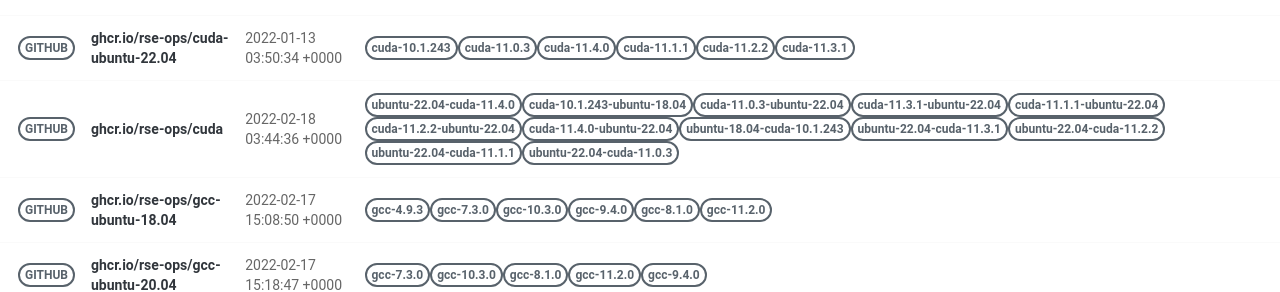
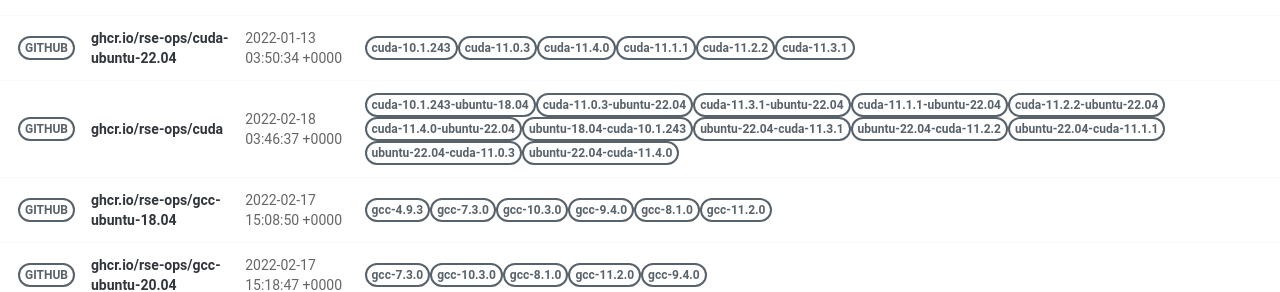
Before and after one commit to rse-ops/docker-images, a Jekyll site: the page built from pages/index.md, in a window 1280 px wide. Shown: the part 414-706 px from the top of the page. Built offline with Jekyll 4.4.1, drawn with Linux system fonts in a browser that asks for light colours; nearby versions of some CDN libraries; part of the change alters nothing that is shown.

Commit message:
Automated push to update library 2022-02-18

```diff
--- a/_library/ghcr.io-rse-ops-cuda.md
+++ b/_library/ghcr.io-rse-ops-cuda.md
@@ -1,14 +1,11 @@
 ---
 layout: container
 name: ghcr.io/rse-ops/cuda
-updated_at: 2022-02-18 03:44:36.424999
+updated_at: 2022-02-18 03:46:37.699313
 
 
 container_url: https://github.com/orgs/rse-ops/packages/container/package/cuda
 versions:
- - tag: ubuntu-22.04-cuda-11.4.0
-   dockerfile: https://github.com/rse-ops/docker-images/blob/main/ubuntu/cuda/Dockerfile
-   manifest: https://crane.ggcr.dev/manifest/ghcr.io/rse-ops/cuda:ubuntu-22.04-cuda-11.4.0
  - tag: cuda-10.1.243-ubuntu-18.04
    dockerfile: https://github.com/rse-ops/docker-images/blob/main/ubuntu/cuda/Dockerfile
    manifest: https://crane.ggcr.dev/manifest/ghcr.io/rse-ops/cuda:cuda-10.1.243-ubuntu-18.04
@@ -42,5 +39,8 @@ versions:
  - tag: ubuntu-22.04-cuda-11.0.3
    dockerfile: https://github.com/rse-ops/docker-images/blob/main/ubuntu/cuda/Dockerfile
    manifest: https://crane.ggcr.dev/manifest/ghcr.io/rse-ops/cuda:ubuntu-22.04-cuda-11.0.3
+ - tag: ubuntu-22.04-cuda-11.4.0
+   dockerfile: https://github.com/rse-ops/docker-images/blob/main/ubuntu/cuda/Dockerfile
+   manifest: https://crane.ggcr.dev/manifest/ghcr.io/rse-ops/cuda:ubuntu-22.04-cuda-11.4.0
 
 ---
```
